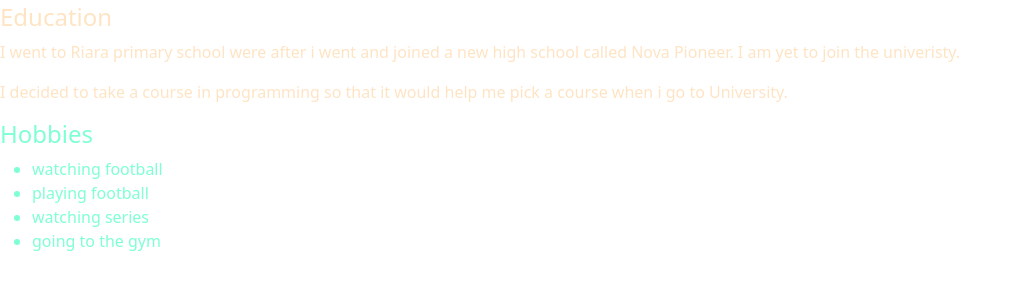
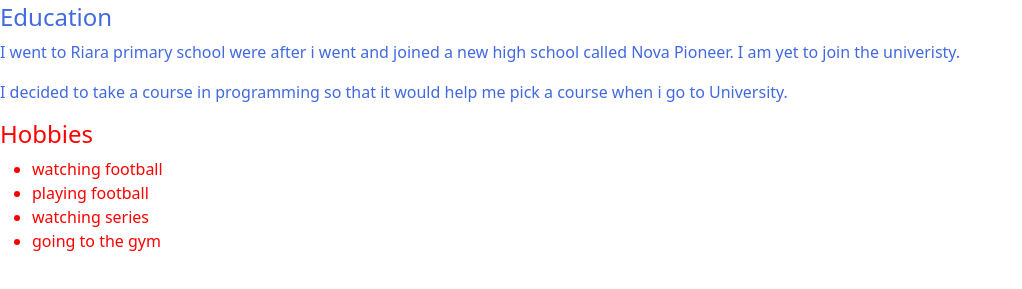
Before and after one commit to mbai21/IP1, a plain HTML site: page index.html in a window 1280 px wide. Shown: the part 477-766 px from the top of the page, without its empty margins (0-1022 px from the left). Drawn offline with Linux system fonts and the light colour scheme.

Commit message:
Change colour of paragraphs

```diff
--- a/css/styles.css
+++ b/css/styles.css
@@ -1,6 +1,6 @@
 .important {
-    color:bisque;
+    color:royalblue;
 }
 .unimportant {
-    color: aquamarine
+    color: red;
 }
```
